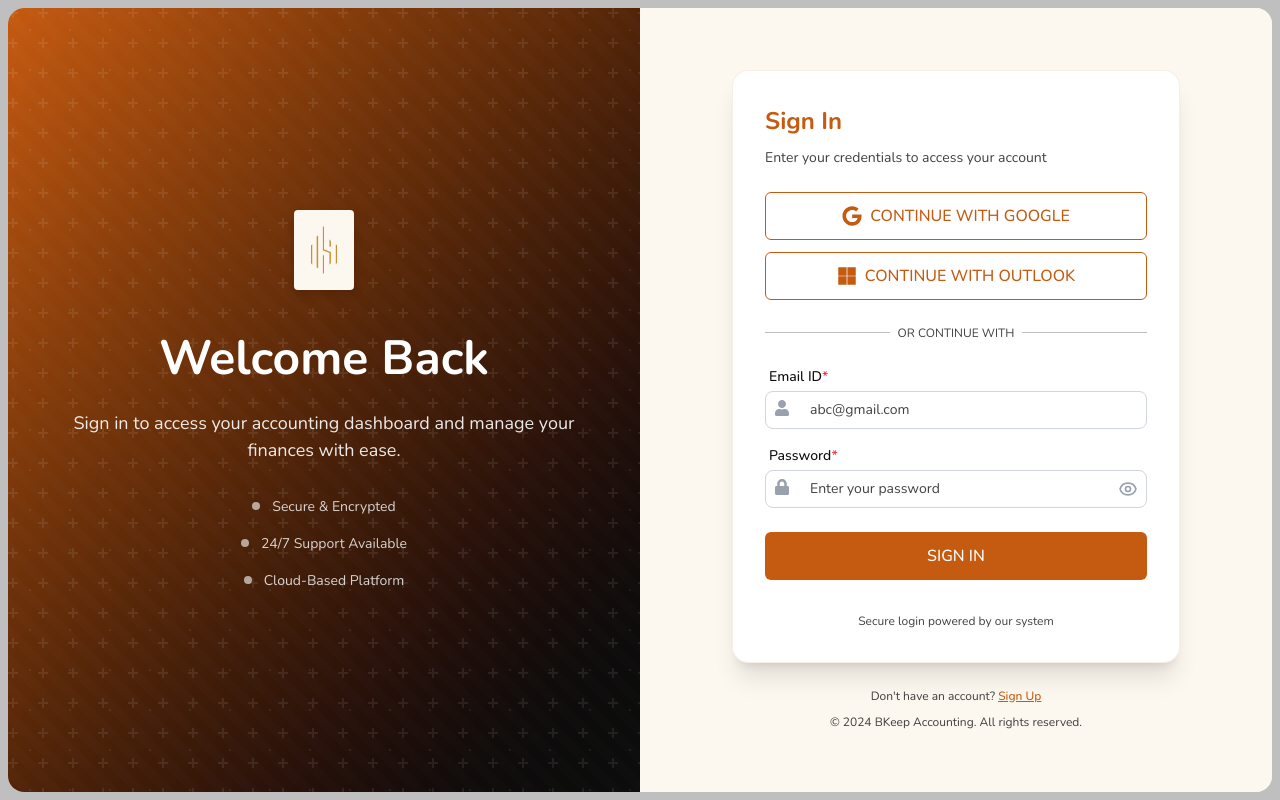
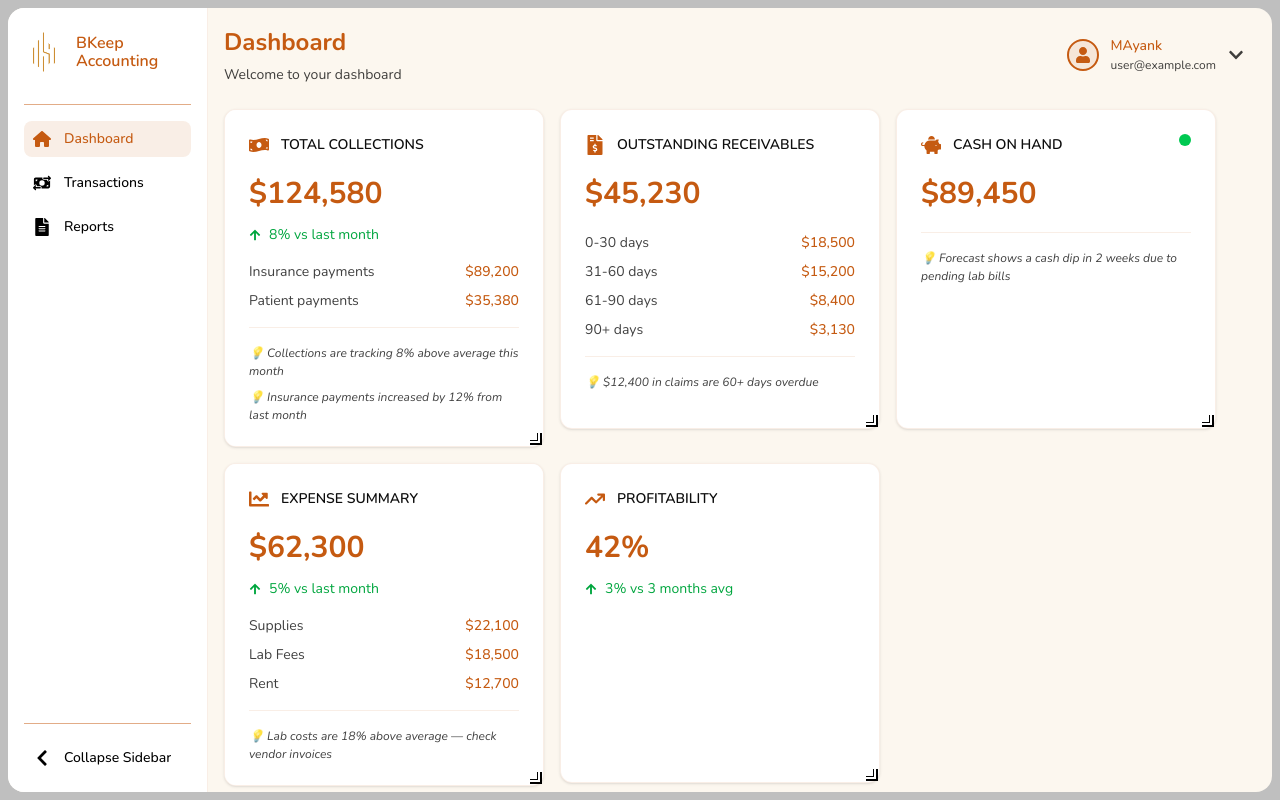
Before and after one commit to mayankpanchal001/bkeep-ui, a React (Vite) app: page /dashboard in a window 1280 px wide. Before the commit this address led to /login. Built offline with nearby package versions, Linux system fonts and the light colour scheme.

Commit message:
Update USER_NAME constant to 'MAyank' in index.tsx

```diff
--- a/src/constants/index.tsx
+++ b/src/constants/index.tsx
@@ -33,4 +33,4 @@
 };
 
 export const APP_TITLE = 'BKeep Accounting';
-export const USER_NAME = false;
+export const USER_NAME = 'MAyank';
```
